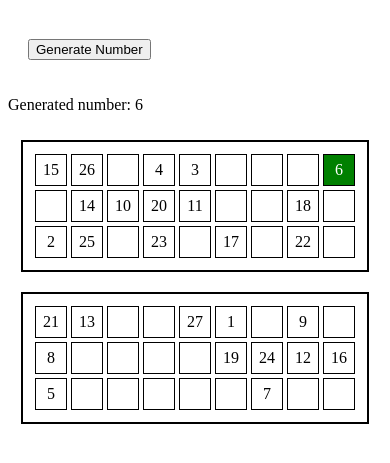
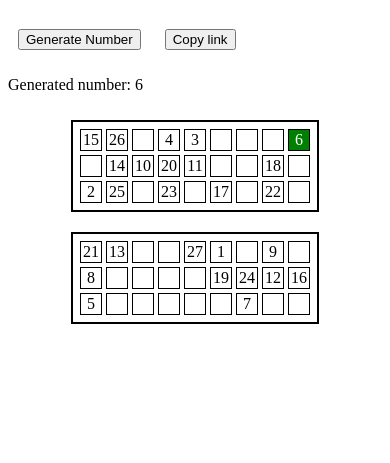
Before and after one commit to SherAndrei/russian-lotto, a plain HTML site: page index.html in a window 390 px wide. Both pictures are taken after a click on the button "Generate Number". Shown: the part 61-524 px from the top of the page. Drawn offline with Linux system fonts and the light colour scheme.

Commit message:
copy to clipboard, add highlight

```diff
--- a/index.html
+++ b/index.html
@@ -36,8 +36,47 @@
             color: white;
         }
 
-        #generate-btn, #share-btn {
+        /* Highlight animation */
+        .highlight {
+            animation: highlight-animation 1.5s ease-in-out;
+        }
+
+        @keyframes highlight-animation {
+            0% { background-color: yellow; }
+            50% { background-color: rgb(132, 255, 0); color: white; }
+            100% { background-color: green; color: white; }
+        }
+
+        #generate-btn {
             margin: 20px;
+        }
+
+        #copy-link {
+            margin: 20px;
+        }
+
+        /* Responsive design */
+        @media (max-width: 600px) {
+            .cell {
+                width: 20px;
+                height: 20px;
+            }
+
+            .card {
+                padding: 5px;
+            }
+
+            #cards-container {
+                flex-direction: column;
+            }
+
+            #generate-btn {
+                margin: 10px;
+            }
+
+            #copy-link {
+                margin: 10px;
+            }
         }
     </style>
 </head>
@@ -45,6 +84,7 @@
 
     <h1>Russian Lotto Game</h1>
     <button id="generate-btn">Generate Number</button>
+    <button id="copy-link">Copy link</button>
     <p id="random-number"></p>
     <div id="cards-container"></div>
 
@@ -145,7 +185,7 @@
 
             drawnNumber = randomNumber;
 
-            addChip(randomNumber);
+            addChip(randomNumber, true);
             generatedNumbers.add(randomNumber);
 
             const state = btoa(JSON.stringify(Array.from(generatedNumbers)));
@@ -167,12 +207,14 @@
             });
         }
 
-        function addChip(number) {
+        function addChip(number, add_highlight = false) {
             cards.forEach(card => {
                 const cells = card.querySelectorAll('.cell');
                 cells.forEach(cell => {
                     if (Number(cell.dataset.number) === number) {
                         cell.classList.add('chip');
+                        if (add_highlight)
+                            cell.classList.add('highlight');
                     }
                 });
             });
@@ -215,6 +257,17 @@
                 }
             }
         };
+
+        function copyLinkToClipBoard() {
+            navigator.clipboard.writeText(window.location.href).then(function() {
+                alert('Copied to clipboard!');
+            }, function(err) {
+                alert('Failed to copy text: ', err);
+            });
+        };
+
+        document.getElementById('copy-link').addEventListener('click', copyLinkToClipBoard);
+
     </script>
 </body>
 </html>
```
